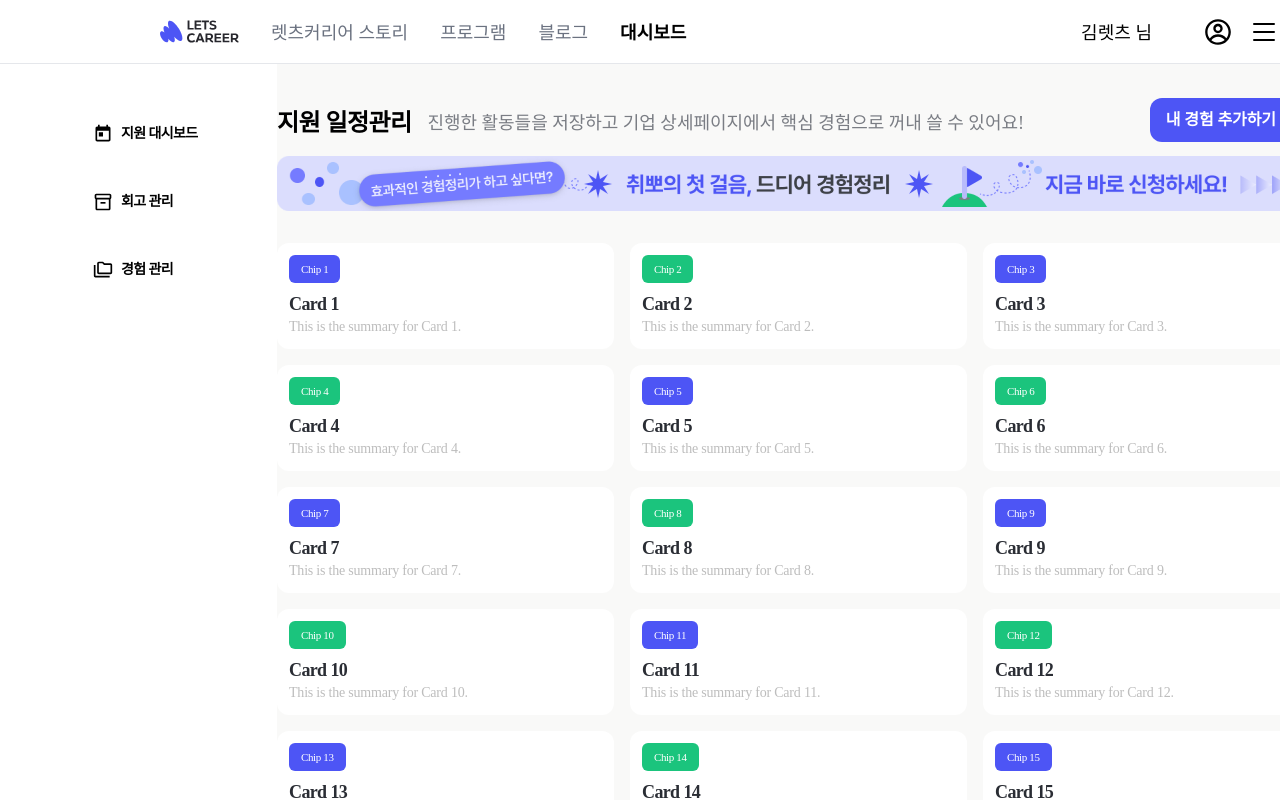
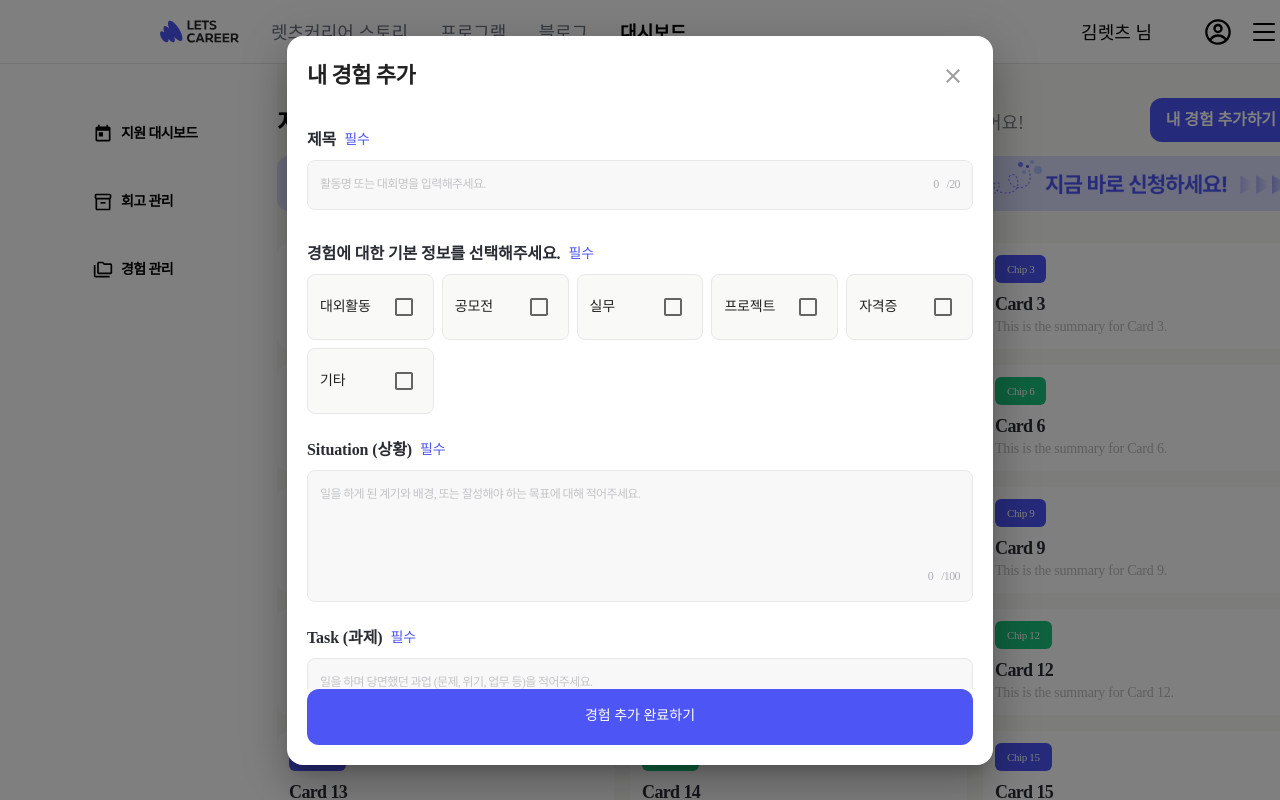
Before and after one commit to LetsCareer-A/LetsCareerA-FE, a React (Vite) app: page /careers in a window 1280 px wide. Both pictures are taken after a click on the button "내 경험 추가하기". Shown: the top 800 px of the page. Built offline with nearby package versions, Linux system fonts and the light colour scheme.

Commit message:
#30 [Design] 경험 추가 모달 UI 구현

```diff
--- a/src/pages/Careers/CareersPage.tsx
+++ b/src/pages/Careers/CareersPage.tsx
@@ -1,4 +1,4 @@
-import React, { useState } from 'react';
+import React from 'react';
 import { Box, Typography, Pagination } from '@mui/material';
 import { PrimaryButton } from '../../components/CustomButton';
 import Card from './components/Card';
@@ -6,6 +6,11 @@ import typography from '../../styles/typography';
 import Plus from '../../assets/plus.svg';
 import colors from '../../styles/colors';
 import CareerBanner from '../../assets/careerBanner.png';
+import Modal from '../../components/Modal';
+import Label from '../../components/Label';
+import Textfield from '../../components/Textfield';
+import { useStore } from '../../store/careerModalStore';
+import Experience from './components/Experience';
 
 const cardData = Array.from({ length: 30 }, (_, index) => ({
   chipText: `Chip ${index + 1}`,
@@ -19,8 +24,22 @@ const CardsPerPage = 15;
 const TotalPages = Math.ceil(cardData.length / CardsPerPage);
 
 const CareersPage = () => {
-  const [currentPage, setCurrentPage] = useState(1);
+  const {
+    isModalOpen,
+    setIsModalOpen,
+    title,
+    setTitle,
+    situation,
+    setSituation,
+    task,
+    setTask,
+    action,
+    setAction,
+    result,
+    setResult
+  } = useStore();
 
+  const [currentPage, setCurrentPage] = React.useState(1);
 
   const handlePageChange = (event: React.ChangeEvent<unknown>, page: number) => {
     setCurrentPage(page);
@@ -40,12 +59,15 @@ const CareersPage = () => {
           </Typography>
         </Box>
 
-        <PrimaryButton style={{ marginTop: '-6px', height: '44px' }}>
+        <PrimaryButton
+          style={{ marginTop: '-6px', height: '44px' }}
+          onClick={() => setIsModalOpen(true)} // Open modal on button click
+        >
           <Typography style={typography.xSmallSemiold}>내 경험 추가하기</Typography>
           <img src={Plus} alt='플러스 아이콘' />
         </PrimaryButton>
       </Box>
-      <img style={{width: '1043px', marginTop:'14px'}} src={CareerBanner} />
+      <img style={{ width: '1043px', marginTop: '14px' }} src={CareerBanner} />
 
       <Box
         display='grid'
@@ -73,6 +95,96 @@ const CareersPage = () => {
           color="primary"
         />
       </Box>
+
+      <Modal
+        open={isModalOpen}
+        onClose={() => setIsModalOpen(false)}
+        title="내 경험 추가"
+        confirmText="경험 추가 완료하기"
+        onConfirm={() => {
+          console.log('Confirm clicked');
+          setIsModalOpen(false);
+        }}
+        isButtonDisabled={false}
+      >
+        <Box mt="32px" mb="24px">
+          <Label label="제목" required={true} />
+          <Textfield
+            showCharCount={true}
+            value={title}
+            onChange={(e) => setTitle(e.target.value)}
+            placeholder="활동명 또는 대회명을 입력해주세요."
+            maxLength={20}
+          />
+        </Box>
+        <Box mt="32px" mb="24px">
+          <Label label="경험에 대한 기본 정보를 선택해주세요." required={true} />
+          <Box
+            sx={{
+              display: 'grid',
+              gridTemplateColumns: 'repeat(5, 1fr)',
+              gap: '8px',
+              width: '100%',
+            }}
+          >
+            <Experience label="대외활동" checked={false} />
+            <Experience label="공모전" checked={false} />
+            <Experience label="실무" checked={false} />
+            <Experience label="프로젝트" checked={false} />
+            <Experience label="자격증" checked={false} />
+            <Experience label="기타" checked={false} />
+          </Box>
+
+        </Box>
+         <Box mb="24px">
+          <Label label="Situation (상황)" required={true} />
+          <Textfield
+            showCharCount={true}
+            value={situation}
+            onChange={(e) => setSituation(e.target.value)}
+            placeholder="일을 하게 된 계기와 배경, 또는 잘성해야 하는 목표에 대해 적어주세요."
+            maxLength={100}
+            height="132px"
+            placeholderVerticalAlign="top"
+          />
+        </Box>
+        <Box mb="24px">
+          <Label label="Task (과제)" required={true} />
+          <Textfield
+            showCharCount={true}
+            value={task}
+            onChange={(e) => setTask(e.target.value)}
+            placeholder="일을 하며 당면했던 과업 (문제, 위기, 업무 등)을 적어주세요."
+            maxLength={100}
+            height="132px"
+            placeholderVerticalAlign="top"
+          />
+        </Box>
+        <Box mb="24px">
+          <Label label="Action (행동)" required={true} />
+          <Textfield
+            showCharCount={true}
+            value={action}
+            onChange={(e) => setAction(e.target.value)}
+            placeholder="과업을 해결하기 위해 취한 행동 및 의사결정기준을 적어주세요."
+            maxLength={100}
+            height="132px"
+            placeholderVerticalAlign="top"
+          />
+        </Box>
+        <Box mb="24px">
+          <Label label="Result (결과)" required={true} />
+          <Textfield
+            showCharCount={true}
+            value={result}
+            onChange={(e) => setResult(e.target.value)}
+            placeholder="본인의 행동을 통해 얻은 결과를 작성해주세요."
+            maxLength={100}
+            height="132px"
+            placeholderVerticalAlign="top"
+          />
+        </Box>
+      </Modal>
     </Box>
   );
 };
--- a/src/pages/Careers/components/Experience.tsx
+++ b/src/pages/Careers/components/Experience.tsx
@@ -23,7 +23,6 @@ const Experience: React.FC<ExperienceProps> = ({ label, checked = false, onChang
     <Box
       sx={{
         display: 'flex',
-        width: '110px',
         padding: '11px 8px 11px 12px',
         alignItems: 'center',
         gap: '8px',
```
